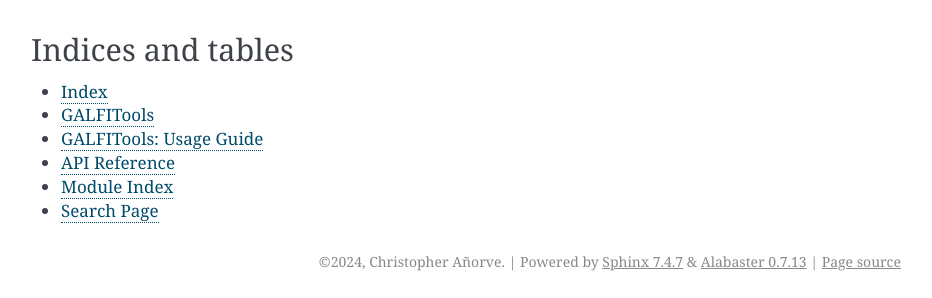
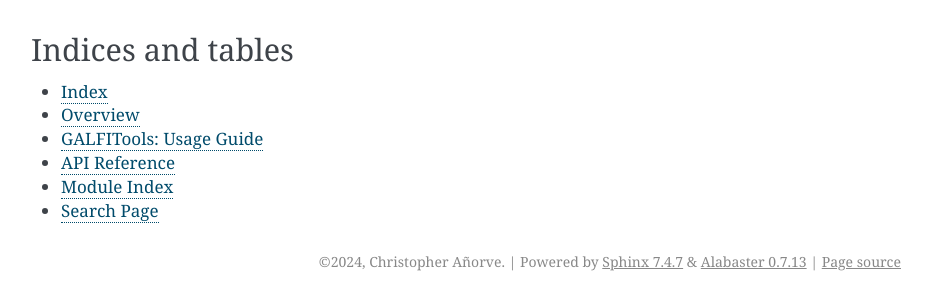
Before and after one commit to canorve/GALFITools, a Sphinx documentation site: the page built from docs/index.rst, in a window 1280 px wide. Shown: the part 1735-2033 px from the top of the page, without its empty margins (339-1271 px from the left). Built offline with Sphinx 7.4.7, drawn with Linux system fonts in a browser that asks for light colours.

Commit message:
docs  updated

```diff
--- a/docs/index.rst
+++ b/docs/index.rst
@@ -53,7 +53,7 @@ Indices and tables
 ==================
 
 * :ref:`genindex`
-* :doc:`readme`
+* :doc:`Overview <readme>`
 * :ref:`usage`
 * :ref:`api`
 * :ref:`modindex`
```
